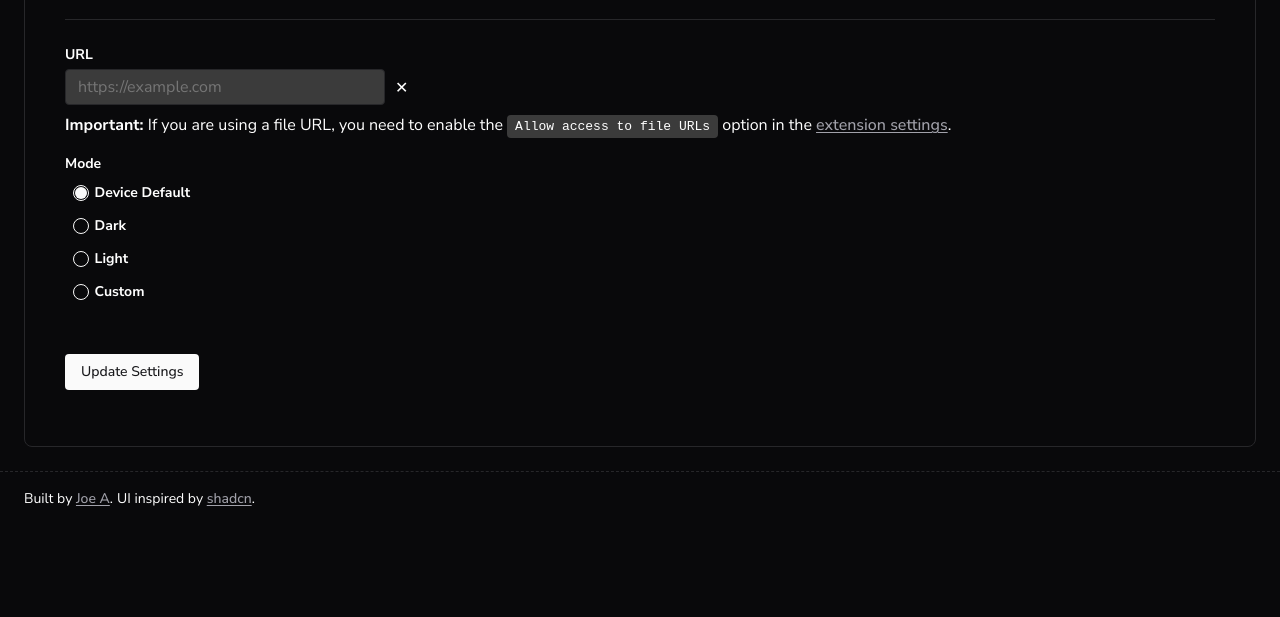
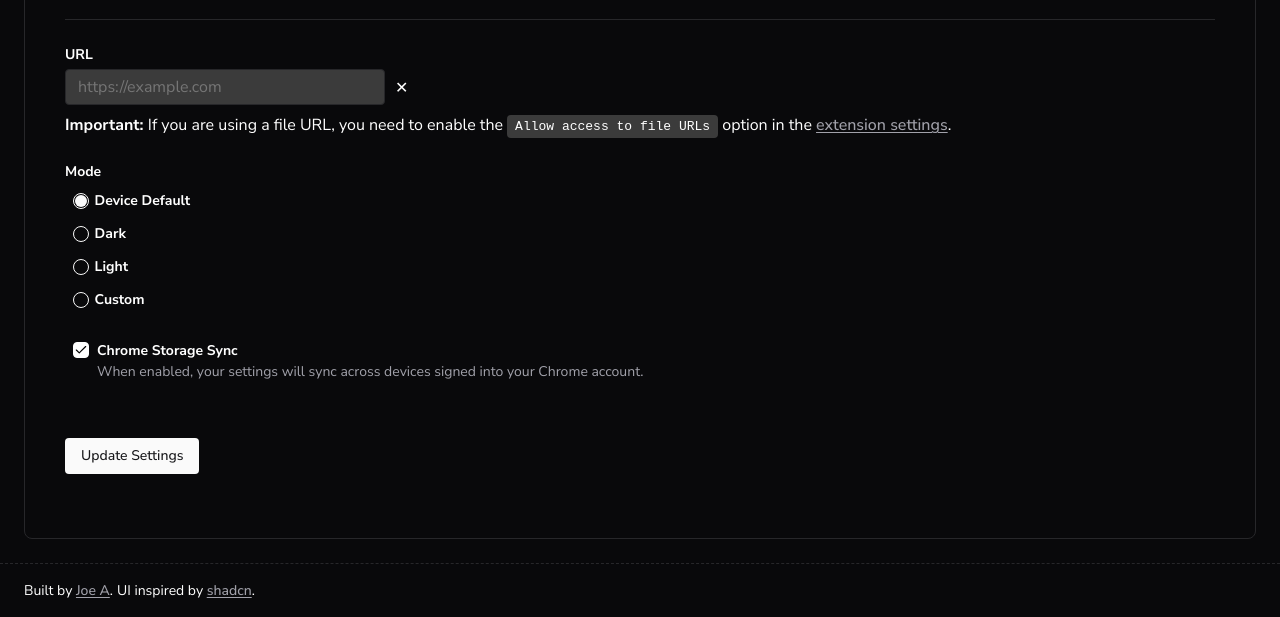
Before and after one commit to jantongiovanni/custom-new-tab-redirect, a browser extension: page src/options/options.html in a window 1280 px wide. Shown: the part 327-944 px from the top of the page. Before the commit the page ends 852 px from the top, so only its background shows below. Drawn offline with Linux system fonts and the light colour scheme.

Commit message:
optionally disable chrome sync

```diff
--- a/src/options/options.css
+++ b/src/options/options.css
@@ -133,7 +133,7 @@ h2 {
 .url-form {
   display: flex;
   flex-direction: column;
-  gap: 1rem;
+  gap: 1.5rem;
   align-items: flex-start;
   width: 100%;
 }
@@ -275,6 +275,7 @@ input[type="radio"] {
 }
 
 .color-picker-container {
+  margin-top: 1rem;
   flex-direction: column;
   align-items: flex-start;
   gap: 0.25rem;
@@ -326,10 +327,57 @@ code {
   border-radius: 0.25rem;
 }
 
+.checkbox-container {
+  display: flex;
+  flex-direction: row;
+  align-items: flex-start;
+  width: 100%;
+}
 
-.allow-access-img {
-  width: 686px;
-  height: 49px;
+.label-container {
+  margin-top: 0.125rem;
+  display: flex;
+  flex-direction: column;
+}
+
+.helper-text {
+  color: hsl(240 5% 64.9%);
+  font-size: 0.875rem;
+}
+
+.checkbox {
+  display: inline-flex;
+  align-items: center;
+  justify-content: center;
+  width: 1rem;
+  height: 1rem;
+  border-radius: 0.25rem;
+  border: 1px solid white;
+  background-color: transparent;
+  padding: 0;
+  cursor: pointer;
+  transition: border-color 0.2s ease-in-out, background-color 0.2s ease-in-out;
+}
+
+.checkbox:hover {
+  border-color: hsl(240 5% 64.9%);
+}
+
+.checkbox .checkbox-icon {
+  color: transparent;
+  display: flex;
+  align-items: center;
+  justify-content: center;
+  width: 1rem;
+  height: 1rem;
+}
+
+.checkbox[aria-checked="true"] {
+  background-color: white;
+}
+
+.checkbox[aria-checked="true"] .checkbox-icon {
+  color: black;
 }
 
 .footer {
--- a/src/options/options.html
+++ b/src/options/options.html
@@ -82,16 +82,30 @@
                   <input id="mode-custom" name="mode" type="radio" value="custom">
                   <label>Custom</label>
                 </div>
-              </div>
 
-              <div id="color-picker" class="color-picker-container" style="display: none;">
-                <label for="color">Color</label>
-                <div class="color-inputs-container">
-                  <input id="color-text" name="color-text" type="text" class="color-text-input" placeholder="#121212">
-                  <input id="color" name="color" type="color" value="#121212">
+                <div id="color-picker" class="color-picker-container" style="display: none;">
+                  <label for="color">Color</label>
+                  <div class="color-inputs-container">
+                    <input id="color-text" name="color-text" type="text" class="color-text-input" placeholder="#121212">
+                    <input id="color" name="color" type="color" value="#121212">
+                  </div>
                 </div>
               </div>
-
+              <div class="checkbox-container">
+                <div class="radio-selection-container" id="sync-enabled-container">
+                  <button type="button" role="checkbox" id="sync-enabled" name="sync-enabled" class="checkbox">
+                    <span class="checkbox-icon">
+                      <svg xmlns="http://www.w3.org/2000/svg" width="24" height="24" viewBox="0 0 24 24" fill="none" stroke="currentColor" stroke-width="2" stroke-linecap="round" stroke-linejoin="round"><path d="M20 6 9 17l-5-5"></path></svg>
+                    </span>
+                  </button>
+                </div>
+                <div class="label-container">
+                  <label for="sync-enabled">Chrome Storage Sync</label>
+                  <p class="helper-text">
+                    When enabled, your settings will sync across devices signed into your Chrome account.
+                  </p>
+                </div>
+              </div>
               <button type="button" id="save" class="button save-button">Update Settings</button>
               <div id="status" class="status"></div>
             </form>
--- a/src/options/options.js
+++ b/src/options/options.js
@@ -1,4 +1,4 @@
-chrome.storage.sync.get({ url: '', mode: 'default', color: '' }, items => {
+chrome.storage.sync.get({ url: '', mode: 'default', color: '', syncEnabled: true }, items => {
   const urlElement = document.getElementById('url');
   const modeDefaultElement = document.getElementById('mode-default');
   const modeDarkElement = document.getElementById('mode-dark');
@@ -6,6 +6,17 @@ chrome.storage.sync.get({ url: '', mode: 'default', color: '' }, items => {
   const modeCustomElement = document.getElementById('mode-custom');
   const colorElement = document.getElementById('color');
   const colorPicker = document.getElementById('color-picker');
+  const syncCheckbox = document.getElementById('sync-enabled');
+
+  // Set initial sync checkbox state
+  if (syncCheckbox) {
+    syncCheckbox.setAttribute('aria-checked', items.syncEnabled ? 'true' : 'false');
+    if (items.syncEnabled) {
+      syncCheckbox.classList.add('checked');
+    } else {
+      syncCheckbox.classList.remove('checked');
+    }
+  }
 
   if (urlElement) {
     urlElement.value = items?.url || '';
@@ -51,6 +62,20 @@ if (colorElement && colorTextElement) {
   });
 }
 
+// Add sync checkbox click handler
+document.getElementById('sync-enabled-container').addEventListener('click', function() {
+  const syncCheckbox = this.querySelector('button[role="checkbox"]');
+  const isChecked = syncCheckbox.getAttribute('aria-checked') === 'true';
+  const newChecked = !isChecked;
+
+  syncCheckbox.setAttribute('aria-checked', newChecked ? 'true' : 'false');
+  if (newChecked) {
+    syncCheckbox.classList.add('checked');
+  } else {
+    syncCheckbox.classList.remove('checked');
+  }
+});
+
 document.querySelectorAll('.label-input-container.radio-group > div').forEach(div => {
   div.addEventListener('click', function() {
     const radio = this.querySelector('input[type="radio"]');
@@ -91,6 +116,14 @@ document.getElementById("save").addEventListener("click", function() {
   const mode = document.querySelector('input[name="mode"]:checked')?.value;
 
   mode && chrome.storage.sync.set({ mode });
+
+  // Save sync enabled state
+  const syncCheckbox = document.getElementById('sync-enabled');
+  if (syncCheckbox) {
+    const syncEnabled = syncCheckbox.getAttribute('aria-checked') === 'true';
+    chrome.storage.sync.set({ syncEnabled });
+  }
+
   const status = document.getElementById('status');
   status.textContent = '✅ Settings saved.';
   setTimeout(() => {
```
Also changed, not shown: manifest.json.
